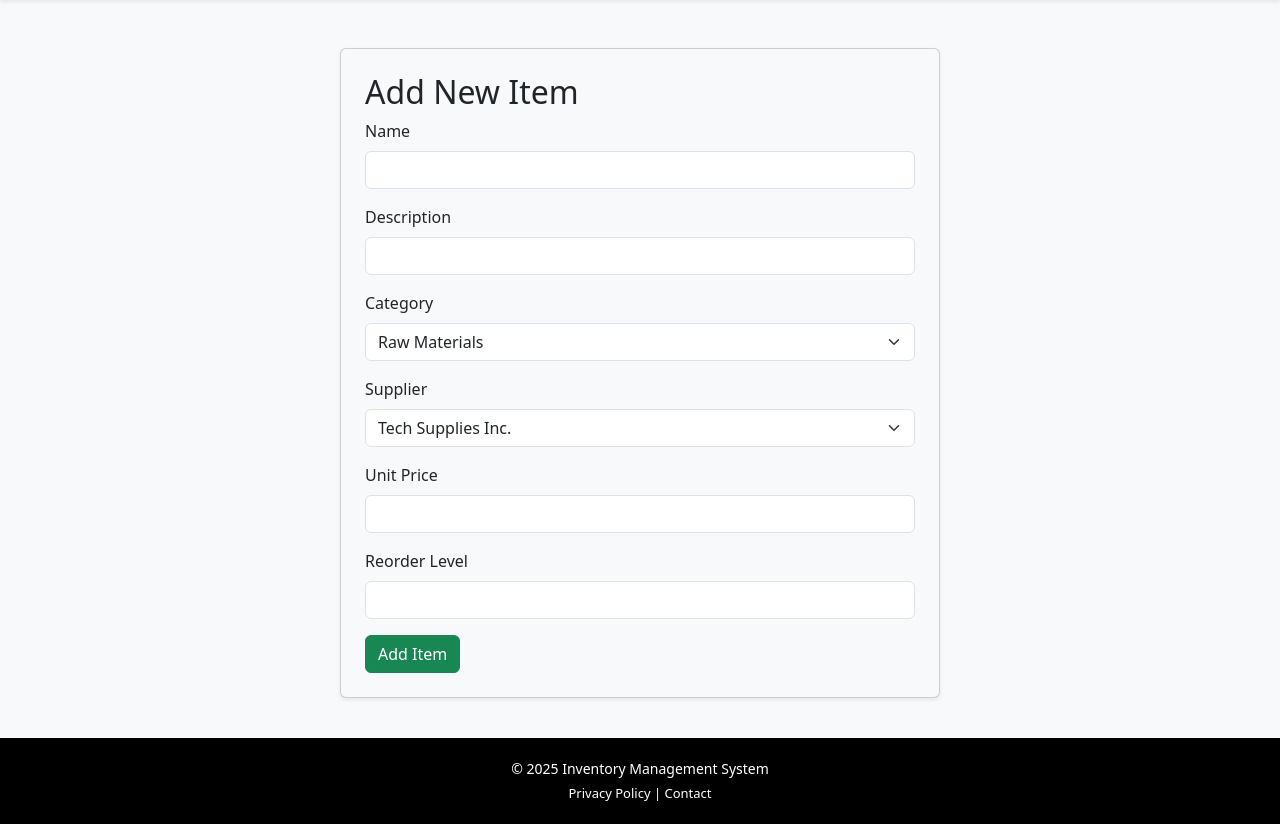
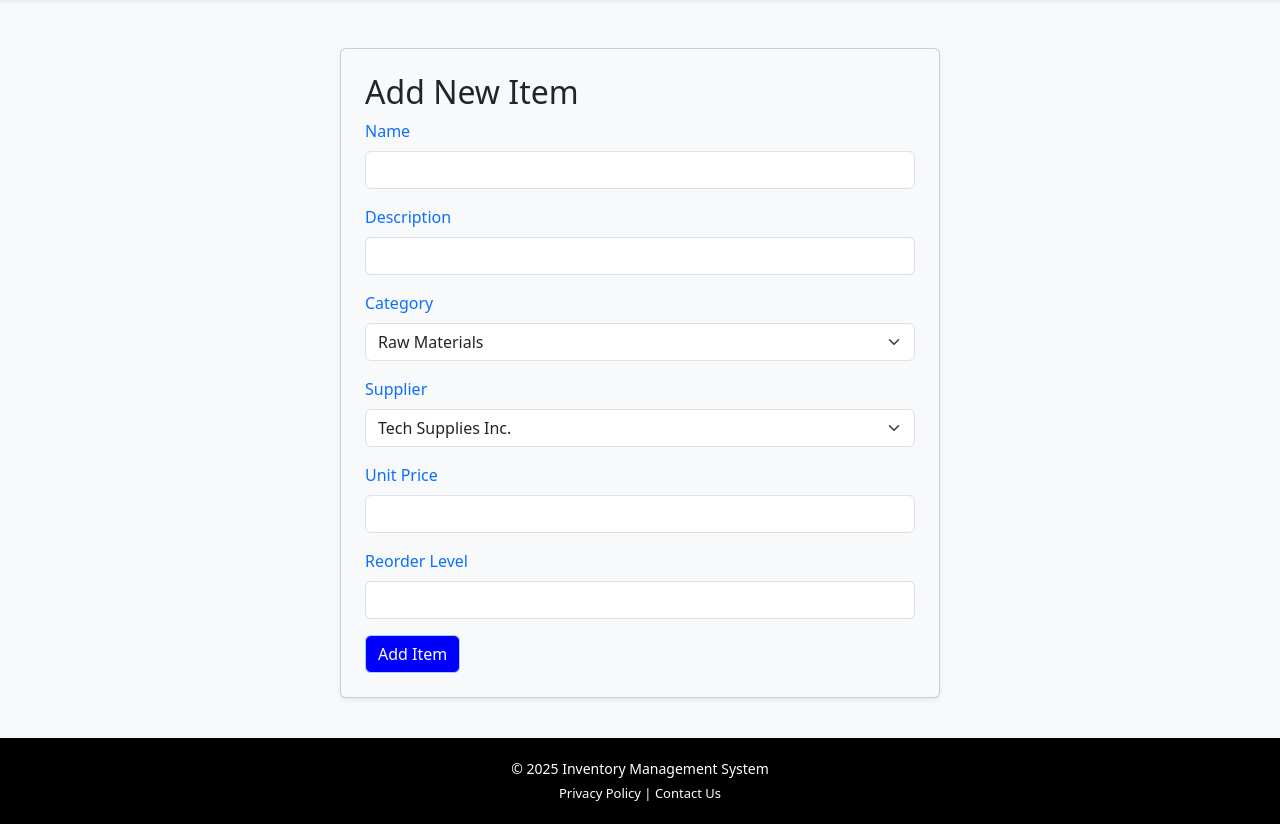
Before and after one commit to gitmatt69/Group12, a Flask app: page /inventory/add in a window 1280 px wide. Shown: the part 96-920 px from the top of the page. Run offline with Flask 3, Linux system fonts and the light colour scheme; data comes from the database, SQL or seed files in the repository.

Commit message:
Enabled the Login page, made it login by username, added rules to the password, changes the settings page's roles to also be colour coded and changes the footer to say "Contact Us". Also changed the "Add Item: button to blue in the add inventory page.

```diff
--- a/app.py
+++ b/app.py
@@ -12,11 +12,11 @@ def get_db_connection():
     conn.row_factory = sqlite3.Row
     return conn
 
-@app.route('/login')
+@app.route('/')
 def login():
     return render_template('login.html')
 
-@app.route('/')
+@app.route('/index')
 def index():
     return render_template('index.html')
 
--- a/templates/add_inventory.html
+++ b/templates/add_inventory.html
@@ -7,15 +7,15 @@
    <h2>Add New Item</h2>
     <form method="POST">
      <div class="mb-3">
-        <label class="form-label">Name</label>
+        <label class="form-label" style="color: #0d6efd;">Name</label>
         <input type="text" name="name" class="form-control" required>
      </div>
      <div class="mb-3">
-        <label class="form-label">Description</label>
+        <label class="form-label" style="color: #0d6efd;">Description</label>
         <input type="text" name="description" class="form-control">
      </div>
      <div class="mb-3">
-        <label class="form-label">Category</label>
+        <label class="form-label" style="color: #0d6efd;">Category</label>
         <select name="category_id" class="form-select" required>
             {% for category in categories %}
             <option value="{{ category['category_id'] }}">{{ category['category_name'] }}</option>
@@ -23,7 +23,7 @@
         </select>
      </div>
      <div class="mb-3">
-        <label class="form-label">Supplier</label>
+        <label class="form-label" style="color: #0d6efd;">Supplier</label>
         <select name="supplier_id" class="form-select" required>
             {% for supplier in suppliers %}
             <option value="{{ supplier['supplier_id'] }}">{{ supplier['supplier_name'] }}</option>
@@ -31,14 +31,14 @@
         </select>
      </div>
      <div class="mb-3">
-        <label class="form-label">Unit Price</label>
+        <label class="form-label" style="color: #0d6efd;">Unit Price</label>
         <input type="number" step="0.01" name="unit_price" class="form-control" required>
      </div>
      <div class="mb-3">
-        <label class="form-label">Reorder Level</label>
+        <label class="form-label" style="color: #0d6efd;">Reorder Level</label>
         <input type="number" name="reorder_level" class="form-control" required>
      </div>
-    <button class="btn btn-success">Add Item</button>
+    <button class="btn btn-primary">Add Item</button>
    </form>
   </div>
 </div>
--- a/templates/index.html
+++ b/templates/index.html
@@ -169,6 +169,7 @@
           </div>
         </div>
       </div>
+    </section>
   {% endblock %}
    </div>
   </div>
@@ -177,7 +178,7 @@
     <p style="margin:0; font-size:14px; color:white;">© 2025 Inventory Management System</p>
     <p style="margin:5px 0 0 0; font-size:13px; color:white;">
         <a href="#" style="text-decoration:none; color:white;">Privacy Policy</a> |
-        <a href="#" style="text-decoration:none; color:white;">Contact</a>
+        <a href="#" style="text-decoration:none; color:white;">Contact Us</a>
     </p>
  </footer>
 
```
Also changed, not shown: templates/login.html (+5 -4 lines), templates/settings.html (+7 -1 lines).
